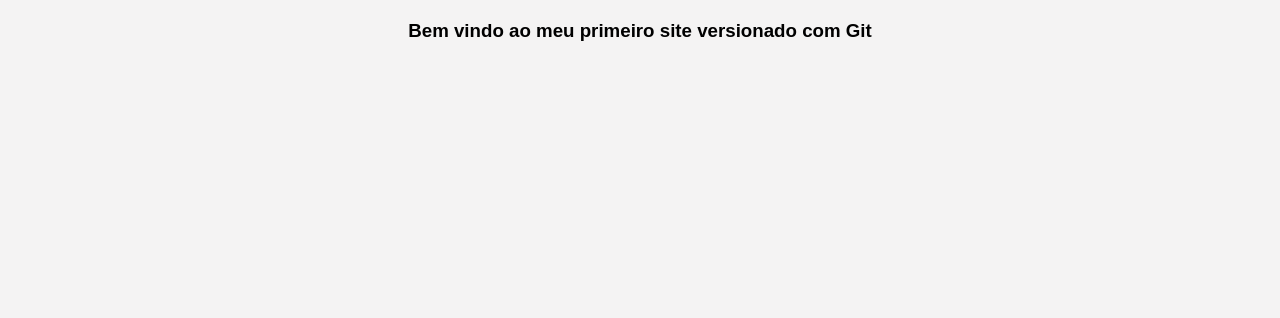
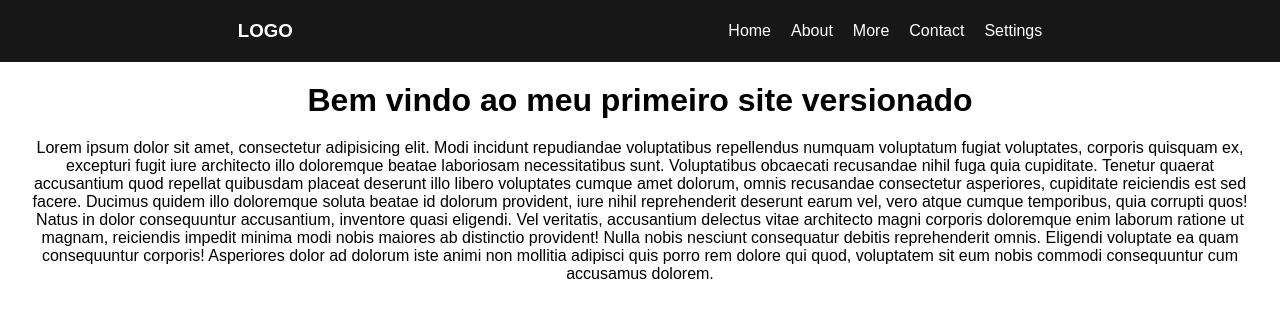
Before and after one commit to Belchior-Sapalo/MEUS_ESTUDOS_SOBRE_BACKEND, a plain HTML site: page 1 - git/index.html in a window 1280 px wide. Drawn offline with Linux system fonts and the light colour scheme.

Commit message:
terminei o projecto de teste

```diff
--- a/1 - git/index.html
+++ b/1 - git/index.html
@@ -9,7 +9,30 @@
 
 </head>
 <body>
-    <h3>Bem vindo ao meu primeiro site versionado com Git</h3>
+    <header>
+        <div id="logo">
+            <h3>LOGO</h3>
+        </div>
+        <nav id="nav">
+            <ul>
+                <li>Home</li>
+                <li>About</li>
+                <li>More</li>
+                <li>Contact</li>
+                <li>Settings</li>
+            </ul>
+        </nav>
+    </header>
+
+    <main>
+        <h1>Bem vindo ao meu primeiro site versionado</h1>
+
+        <p>Lorem ipsum dolor sit amet, consectetur adipisicing elit. Modi incidunt repudiandae voluptatibus repellendus numquam voluptatum fugiat voluptates, corporis quisquam ex, excepturi fugit iure architecto illo doloremque beatae laboriosam necessitatibus sunt.
+        Voluptatibus obcaecati recusandae nihil fuga quia cupiditate. Tenetur quaerat accusantium quod repellat quibusdam placeat deserunt illo libero voluptates cumque amet dolorum, omnis recusandae consectetur asperiores, cupiditate reiciendis est sed facere.
+        Ducimus quidem illo doloremque soluta beatae id dolorum provident, iure nihil reprehenderit deserunt earum vel, vero atque cumque temporibus, quia corrupti quos! Natus in dolor consequuntur accusantium, inventore quasi eligendi.
+        Vel veritatis, accusantium delectus vitae architecto magni corporis doloremque enim laborum ratione ut magnam, reiciendis impedit minima modi nobis maiores ab distinctio provident! Nulla nobis nesciunt consequatur debitis reprehenderit omnis.
+        Eligendi voluptate ea quam consequuntur corporis! Asperiores dolor ad dolorum iste animi non mollitia adipisci quis porro rem dolore qui quod, voluptatem sit eum nobis commodi consequuntur cum accusamus dolorem.</p>
+    </main>
 </body>
 </html>
 </html>
--- a/1 - git/style.css
+++ b/1 - git/style.css
@@ -4,10 +4,27 @@
     font-family: sans-serif;
 }
 
-body{
-    background-color: rgb(244, 243, 243);
-    height: 80vh;
+ul{
+    list-style: none;
     display: flex;
-    justify-content: center;
+    gap: 20px;
+}
+
+header{
+    background-color: rgb(23, 23, 23);
+    padding: 20px;
+    display: flex;
+    justify-content: space-around;
+    align-items: center;
+    color: white;
+    cursor: pointer;
+}
+
+main{
+    text-align: center;
     padding: 20px;
 }
+
+h1{
+    margin-bottom: 20px;
+}
```
